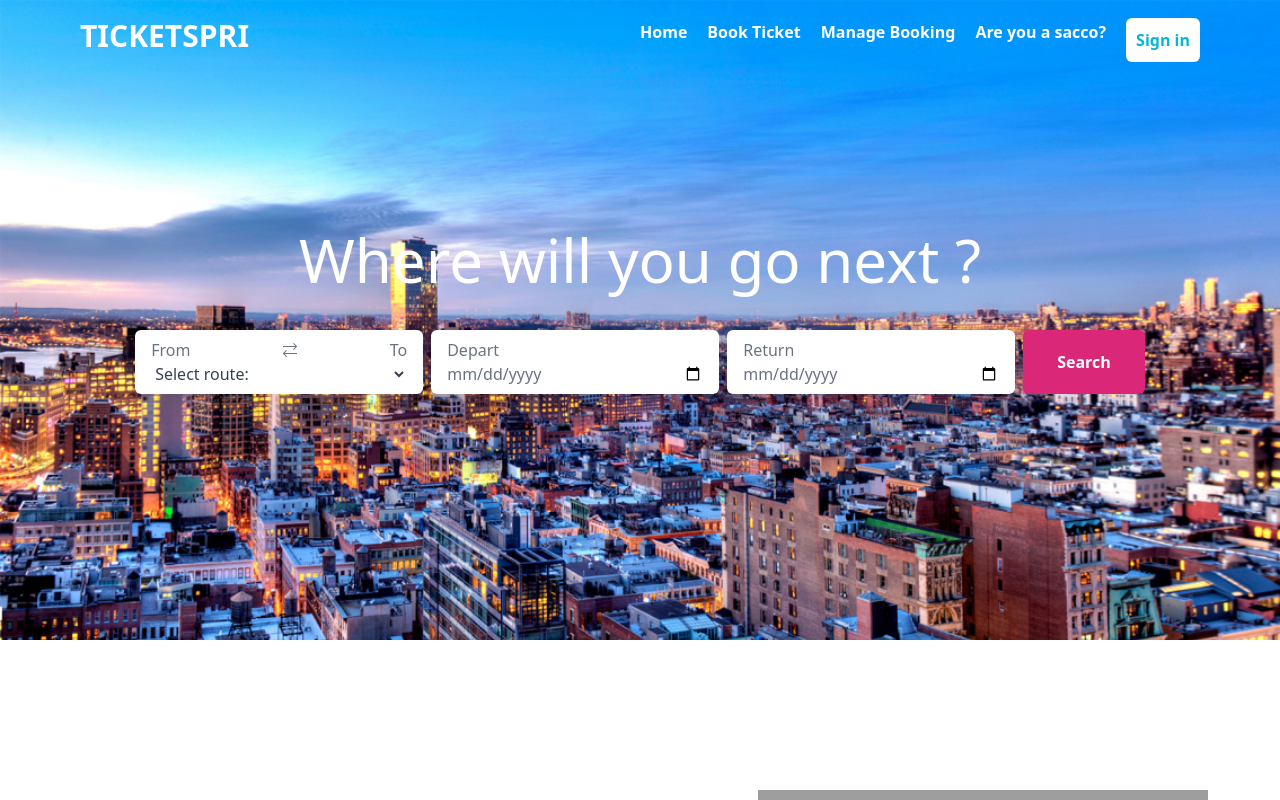
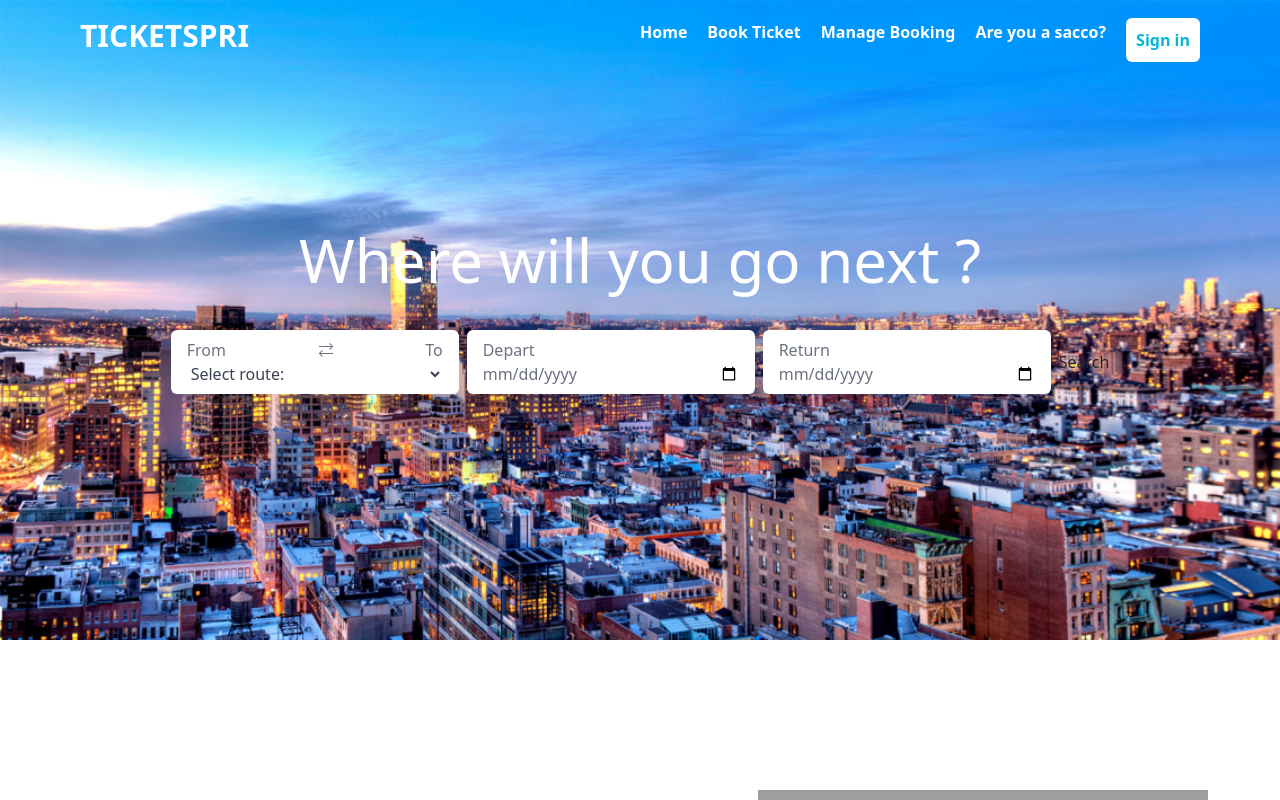
Before and after one commit to SheeTabz/TICKETSPRI, a React (Create React App) app: page / in a window 1280 px wide. Shown: the top 800 px of the page. Built offline with nearby package versions, Linux system fonts and the light colour scheme; grey boxes are pictures that could not be loaded.

Commit message:
Chane the search button classname

```diff
--- a/src/components/SearchLoc.jsx
+++ b/src/components/SearchLoc.jsx
@@ -46,7 +46,7 @@ console.log(formData)
                 value={formData.arrival}
                 onChange={handleChange}/>
             </div>
-            <button type="submit" className='h-full button'>Search</button>
+            <button type="submit" className='h-full buton'>Search</button>
         </form>
     </div>
   )
```
